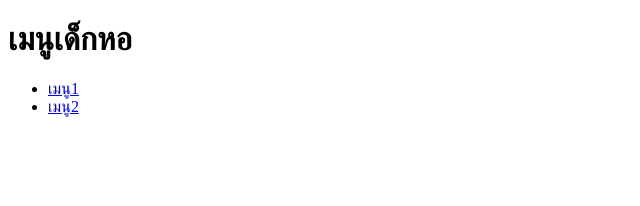
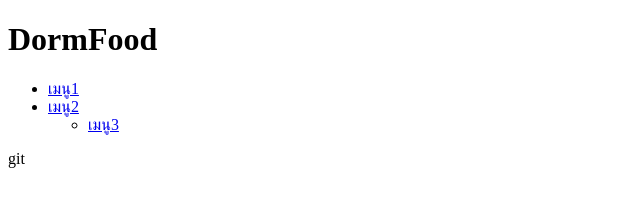
Before and after one commit to MrZCrocodile/dormfood, a plain HTML site: page index.html in a window 1280 px wide. Shown: the whole page, without its empty margins (0-640 px from the left). Drawn offline with Linux system fonts and the light colour scheme.

Commit message:
edit menu3

```diff
--- a/index.html
+++ b/index.html
@@ -6,7 +6,7 @@
     <title>Document</title>
 </head>
 <body>
-    <h1>เมนูเด็กหอ</h1>
+    <h1>DormFood</h1>
     <ul>
         <li>
             <a href="menu1.html">เมนู1</a>
@@ -14,6 +14,11 @@
         <li>
             <a href="menu2.html">เมนู2</a>
         </li>
+        <ul>
+            <li>
+                <a href="menu3.html">เมนู3</a>
+            </li>
+        </ul>
     </ul>
 </body>
-</html>
+</html>git
```
Also changed, not shown: menu3.html (added, +11 -0 lines).
